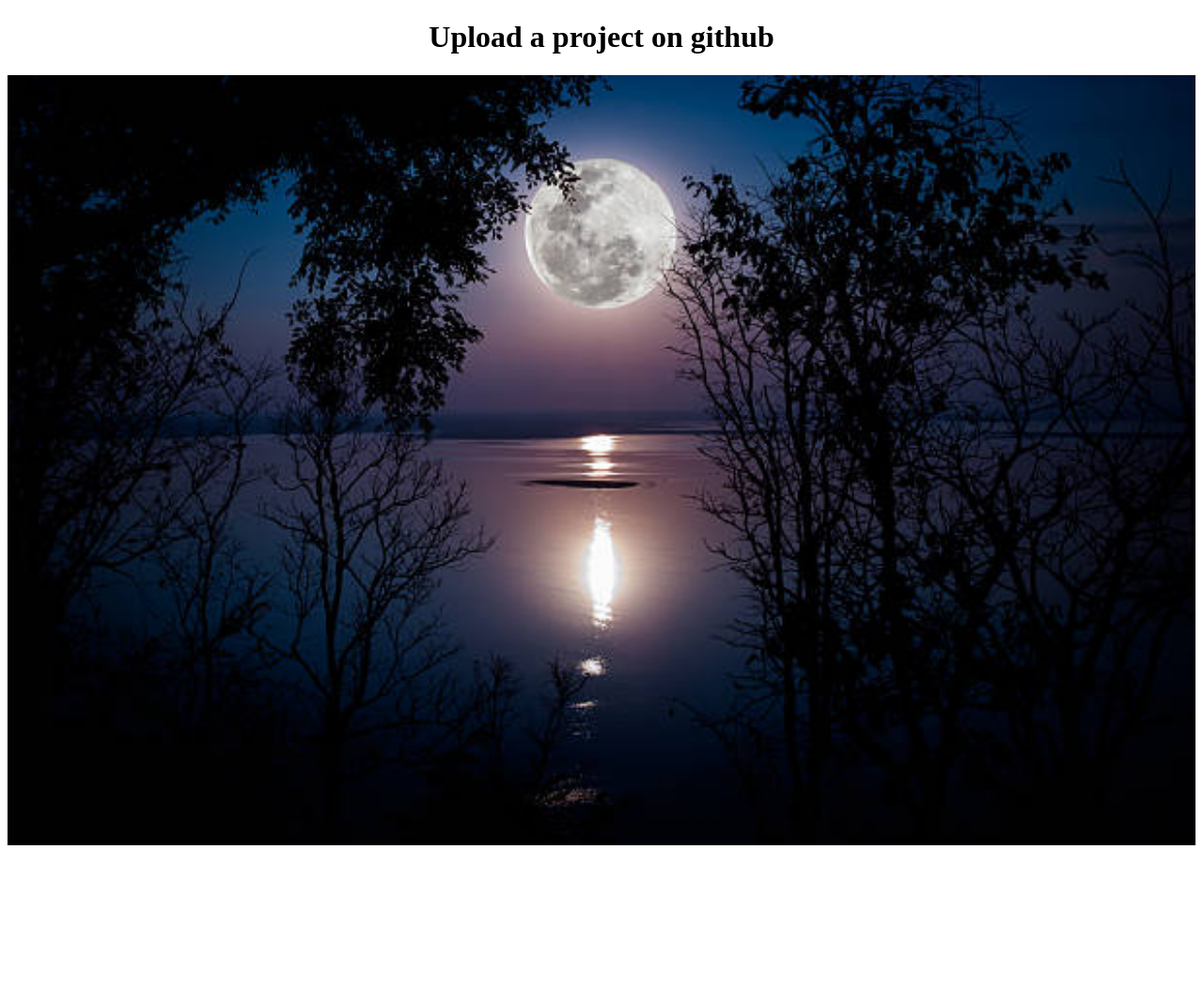
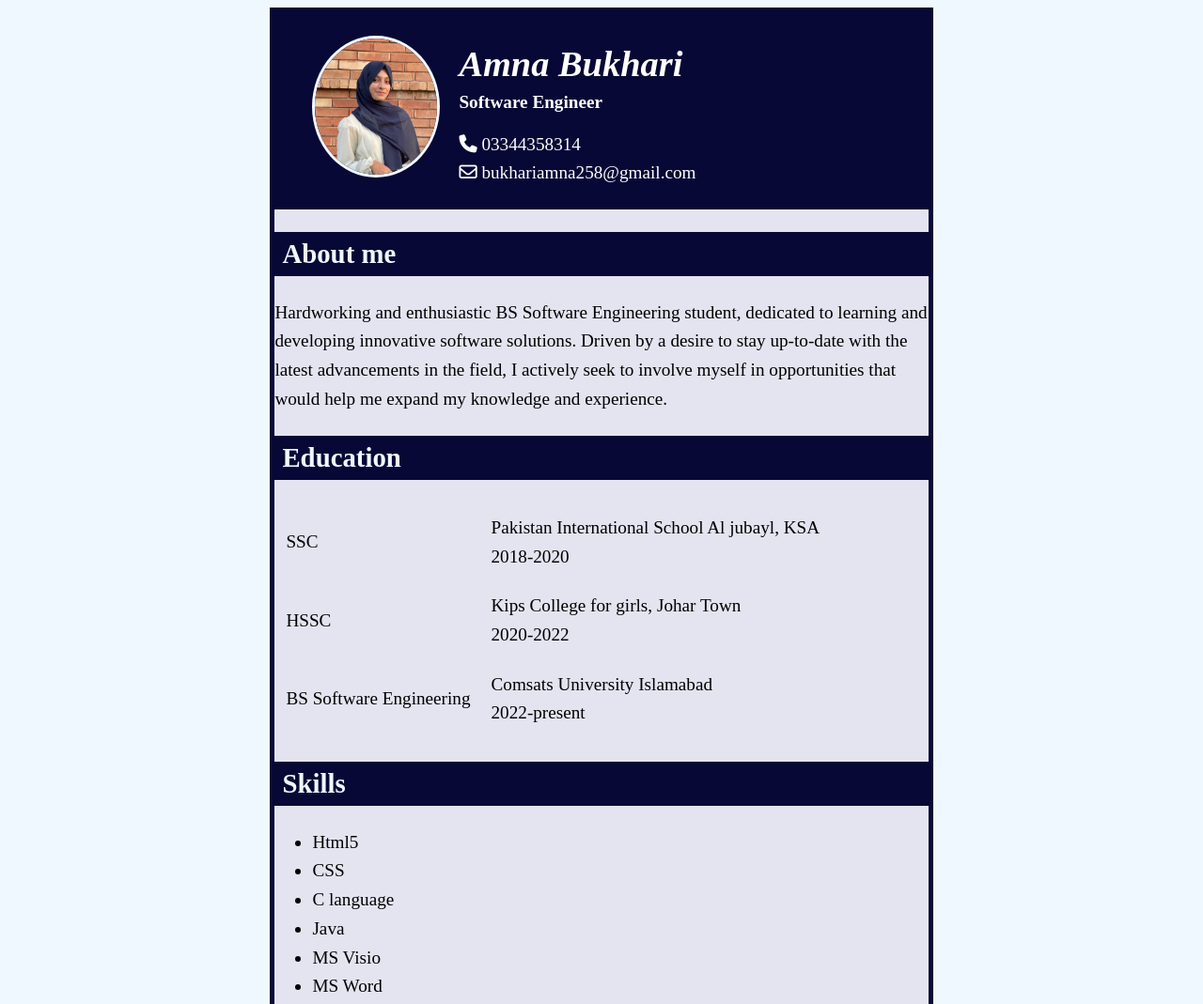
Before and after one commit to AmnaBukhari123/moonset, a plain HTML site: page index.html in a window 1280 px wide. Shown: the top 1069 px of the page at 94% size. Before the commit the page ends 912 px from the top, so only its background shows below. Drawn offline with Linux system fonts and the light colour scheme.

Commit message:
Add files via upload

```diff
--- a/index.html
+++ b/index.html
@@ -1,13 +1,75 @@
 <!DOCTYPE html>
 <html lang="en">
+
 <head>
     <meta charset="UTF-8">
     <meta name="viewport" content="width=device-width, initial-scale=1.0">
+    <title>CV haha</title>
     <link rel="stylesheet" type="text/CSS" href="style.css">
-    <title>Document</title>
+    <link rel="stylesheet" href="https://cdnjs.cloudflare.com/ajax/libs/font-awesome/6.5.1/css/all.min.css"
+    integrity="sha512-DTOQO9RWCH3ppGqcWaEA1BIZOC6xxalwEsw9c2QQeAIftl+Vegovlnee1c9QX4TctnWMn13TZye+giMm8e2LwA=="
+    crossorigin="anonymous" referrerpolicy="no-referrer" />
 </head>
+
 <body>
-    <h1>Upload a project on github</h1>
-    <img src="image.jpg" alt="moon image">
+    <div class="CV">
+    <div class="top">
+    <img src="pic2.jpeg" alt="Sample" class="image">
+    <h1 class="text"><em>Amna Bukhari</h1></em>
+    <h4>Software Engineer</h4>
+    <div class="info">
+        <p><i class="fa-solid fa-phone"></i> 03344358314 <br><i class="fa-regular fa-envelope"></i> bukhariamna258@gmail.com</p>
+    </div>
+</div>
+
+    <h2>About me</h2>
+    <p>Hardworking and enthusiastic BS Software Engineering student, dedicated to learning and developing
+        innovative software solutions. Driven by a desire to stay up-to-date with the latest advancements
+        in the field, I actively seek to involve myself in opportunities that would help me expand my
+        knowledge and experience.
+    </p>
+
+
+    <h2>Education</h2>
+    <table>
+        <tr>
+            <td>SSC</td>
+            <td>Pakistan International School Al jubayl, KSA <br>
+                2018-2020</td>
+        </tr>
+
+        <tr>
+            <td>HSSC</td>
+            <td>Kips College for girls, Johar Town<br>
+                2020-2022</td>
+        </tr>
+
+        <tr>
+            <td>BS Software Engineering</td>
+            <td>Comsats University Islamabad<br>
+                2022-present</td>
+        </tr>
+    </table>
+
+
+    <h2>Skills</h2>
+    <ul>
+        <li>Html5</li>
+        <li>CSS</li>
+        <li>C language</li>
+        <li>Java</li>
+        <li>MS Visio</li>
+        <li>MS Word</li>
+    </ul>
+
+
+    <h2>Languages</h2>
+    <ul>
+        <li>Urdu</li>
+        <li>English</li>
+    </ul>
+
+</div>
 </body>
+
 </html>
--- a/style.css
+++ b/style.css
@@ -1,7 +1,102 @@
-h1{
-    text-align: center;
+h1 {
+
+    font-family: serif;
+    color: white;
+    line-height: 0.5em;
 }
 
-img{
-   width: 100%;
+h4 {
+    font-family: serif;
+    color: white;
+    line-height: 0.5em;
 }
+
+
+h2 {
+    border: solid rgb(8, 8, 54);
+    background-color:rgb(8, 8, 54);
+    color: aliceblue;
+    font-family: serif;
+    padding: 5px;
+    line-height: 1.;
+
+}
+
+
+.info {
+    font-family: serif;
+    color: white;
+}
+
+
+table {
+    display: table;
+    /*border: 1px solid black;
+    border-collapse: collapse;*/
+    text-align: justify;
+   /* margin: auto;*/
+
+}
+
+tr, td{
+   /* border: 1px solid black;*/
+    padding: 10px;
+
+}
+
+
+.image {
+    float: left;
+    margin: 20px;
+    margin-top: 5px;
+    padding: 0px;
+    width: 130px;
+    height: 145px;
+    overflow: hidden;
+    border-radius: 50%;
+    border: 3px solid aliceblue;
+}
+
+
+
+.CV {
+    background-color: rgb(228, 228, 241);
+    font-family: serif;
+    font-size:larger;
+    line-height: 1.6em;
+    border: 5px solid rgb(8, 8, 54);
+    padding: 0px;
+    width: 55%;
+    height: 55%;
+    margin: auto;
+
+}
+
+html{
+    background-color: aliceblue;
+}
+
+.top{
+    background-color: rgb(8, 8, 54);
+    color: white;
+    height: 170px;
+   padding: 20px;
+}
+
+
+
+@media (max-width: 1050px){
+    .CV{
+
+        width: 90vw;
+
+    }
+
+
+    .top{
+       display: flex;
+       flex-direction: column;
+        height: auto;
+    }
+
+}
```
Also changed, not shown: call.png (added), gmail (1).png (added), pic2.jpeg (added).
